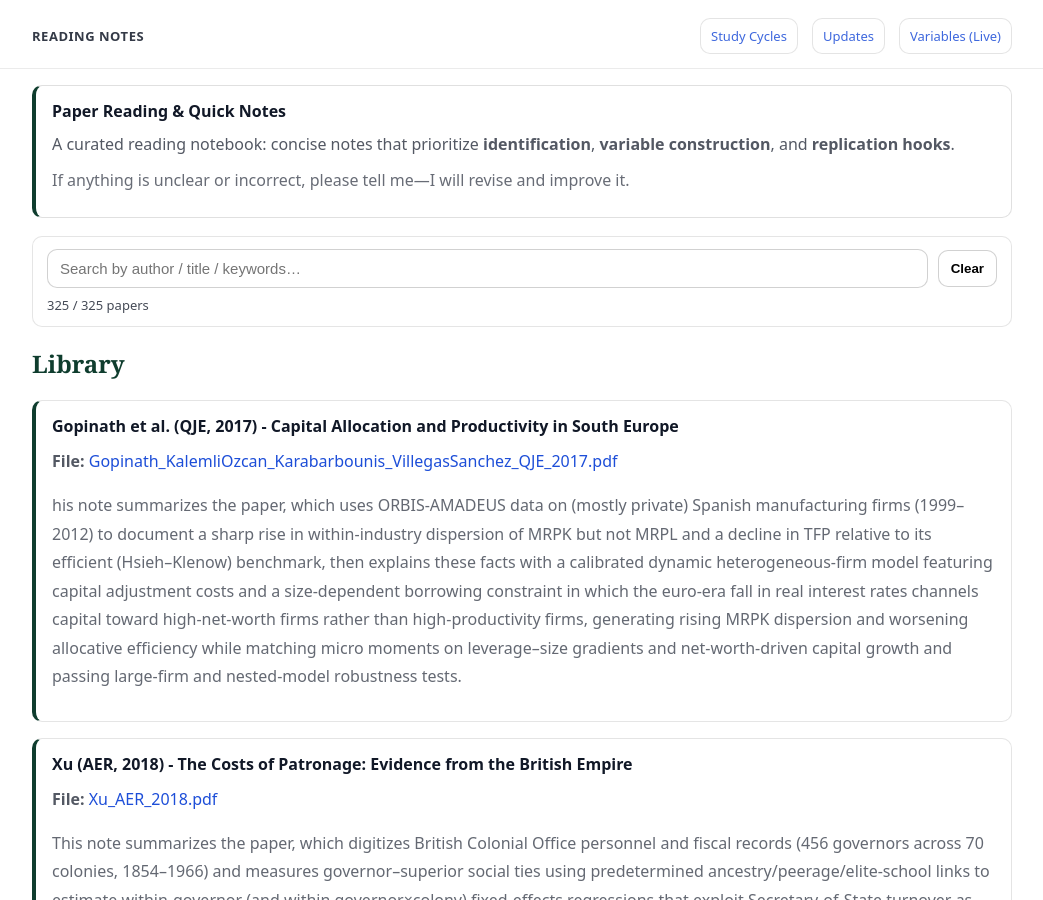
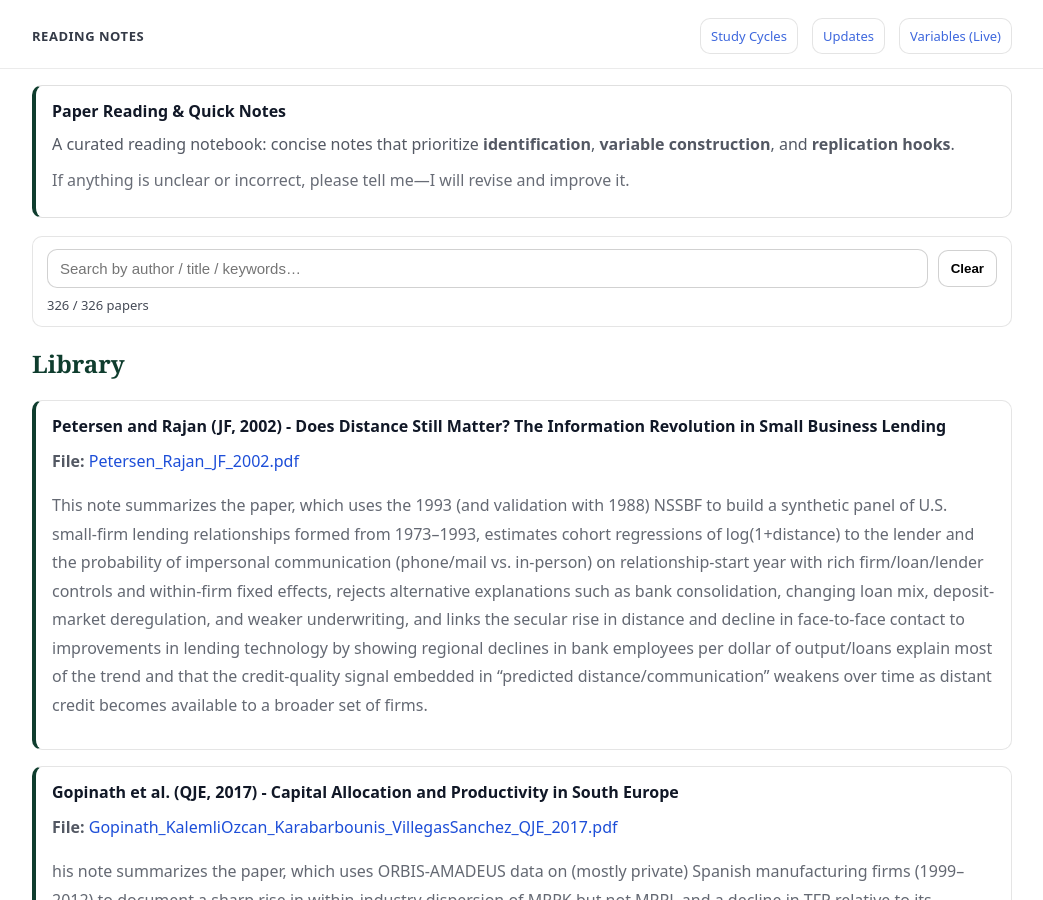
Before and after one commit to yaxinzn/study-archive, a Jekyll site: the page built from reading/index.md, in a window 1280 px wide and 900 px high. Shown: the whole window, without its empty margins (118-1161 px from the left). Built offline with Jekyll 4.4.1, drawn with Linux system fonts in a browser that asks for light colours.

Commit message:
Reading: add/update Petersen_Rajan_JF_2002.pdf

```diff
--- a/_data/reading.yml
+++ b/_data/reading.yml
@@ -1,3 +1,7 @@
+- title: "Petersen and Rajan (JF, 2002) - Does Distance Still Matter? The Information Revolution in Small Business Lending"
+  file: "Petersen_Rajan_JF_2002.pdf"
+  desc: "This note summarizes the paper, which uses the 1993 (and validation with 1988) NSSBF to build a synthetic panel of U.S. small-firm lending relationships formed from 1973–1993, estimates cohort regressions of log(1+distance) to the lender and the probability of impersonal communication (phone/mail vs. in-person) on relationship-start year with rich firm/loan/lender controls and within-firm fixed effects, rejects alternative explanations such as bank consolidation, changing loan mix, deposit-market deregulation, and weaker underwriting, and links the secular rise in distance and decline in face-to-face contact to improvements in lending technology by showing regional declines in bank employees per dollar of output/loans explain most of the trend and that the credit-quality signal embedded in “predicted distance/communication” weakens over time as distant credit becomes available to a broader set of firms."
+
 - title: "Gopinath et al. (QJE, 2017) - Capital Allocation and Productivity in South Europe"
   file: "Gopinath_KalemliOzcan_Karabarbounis_VillegasSanchez_QJE_2017.pdf"
   desc: "his note summarizes the paper, which uses ORBIS-AMADEUS data on (mostly private) Spanish manufacturing firms (1999–2012) to document a sharp rise in within-industry dispersion of MRPK but not MRPL and a decline in TFP relative to its efficient (Hsieh–Klenow) benchmark, then explains these facts with a calibrated dynamic heterogeneous-firm model featuring capital adjustment costs and a size-dependent borrowing constraint in which the euro-era fall in real interest rates channels capital toward high-net-worth firms rather than high-productivity firms, generating rising MRPK dispersion and worsening allocative efficiency while matching micro moments on leverage–size gradients and net-worth-driven capital growth and passing large-firm and nested-model robustness tests."
```
Also changed, not shown: 1 other file.
